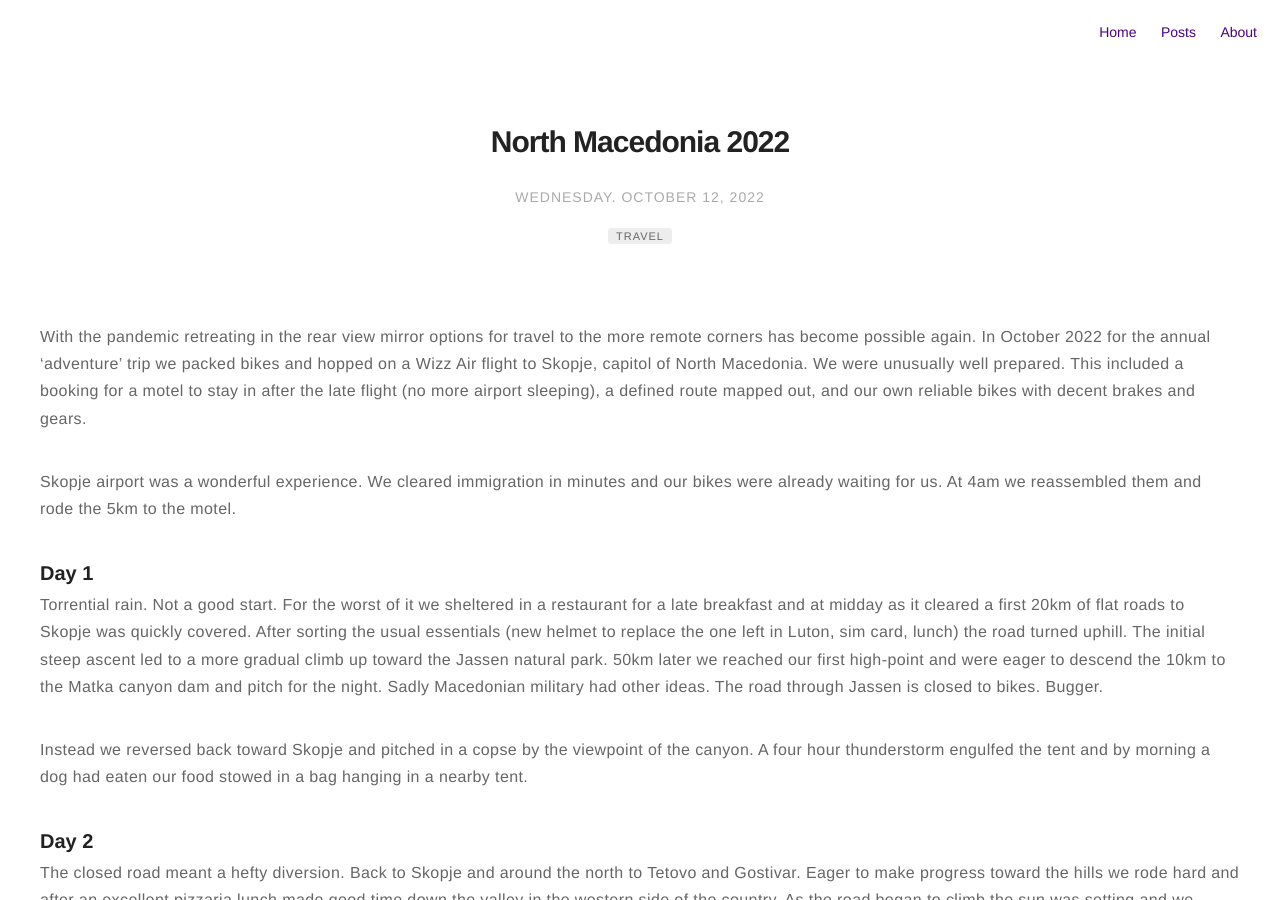
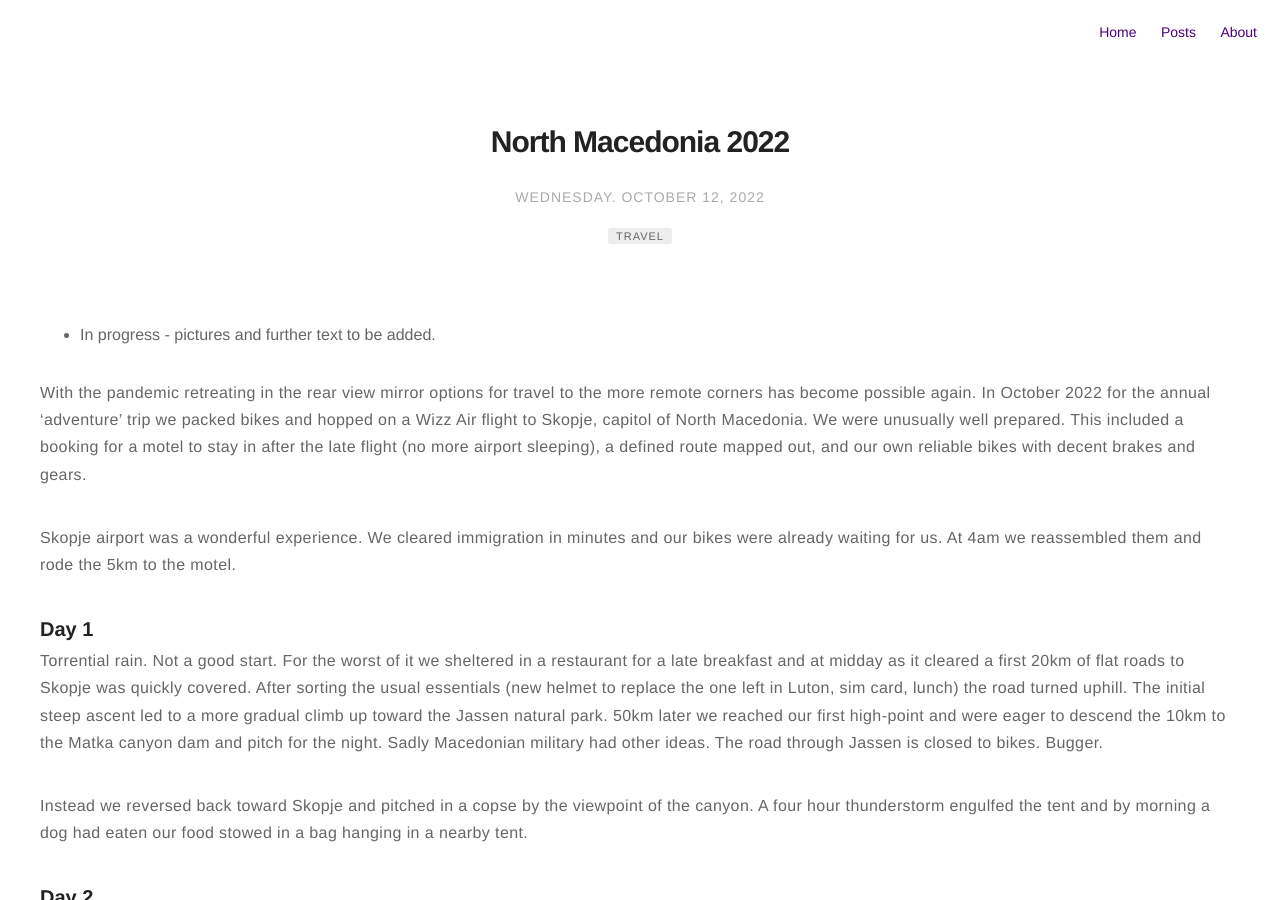
Before and after one commit to jc782/jc782.github.io, a Jekyll site: the page built from _posts/2022-10-12-North-Macedonia-2022.markdown, in a window 1280 px wide and 900 px high. Built offline with Jekyll 4.4.1, drawn with Linux system fonts in a browser that asks for light colours.

Commit message:
north macedonia edits

```diff
--- a/_posts/2022-10-12-North-Macedonia-2022.markdown
+++ b/_posts/2022-10-12-North-Macedonia-2022.markdown
@@ -11,6 +11,8 @@ author: joshcarr
 description: Bikepacking the mountains of North Macedonia
 published: true
 ---
+* In progress - pictures and further text to be added.
+
 With the pandemic retreating in the rear view mirror options for travel to the more remote corners has become possible again. In October 2022 for the annual 'adventure' trip we packed bikes and hopped on a Wizz Air flight to Skopje, capitol of North Macedonia. We were unusually well prepared. This included a booking for a motel to stay in after the late flight (no more airport sleeping), a defined route mapped out, and our own reliable bikes with decent brakes and gears.
 
 Skopje airport was a wonderful experience. We cleared immigration in minutes and our bikes were already waiting for us. At 4am we reassembled them and rode the 5km to the motel.
```
